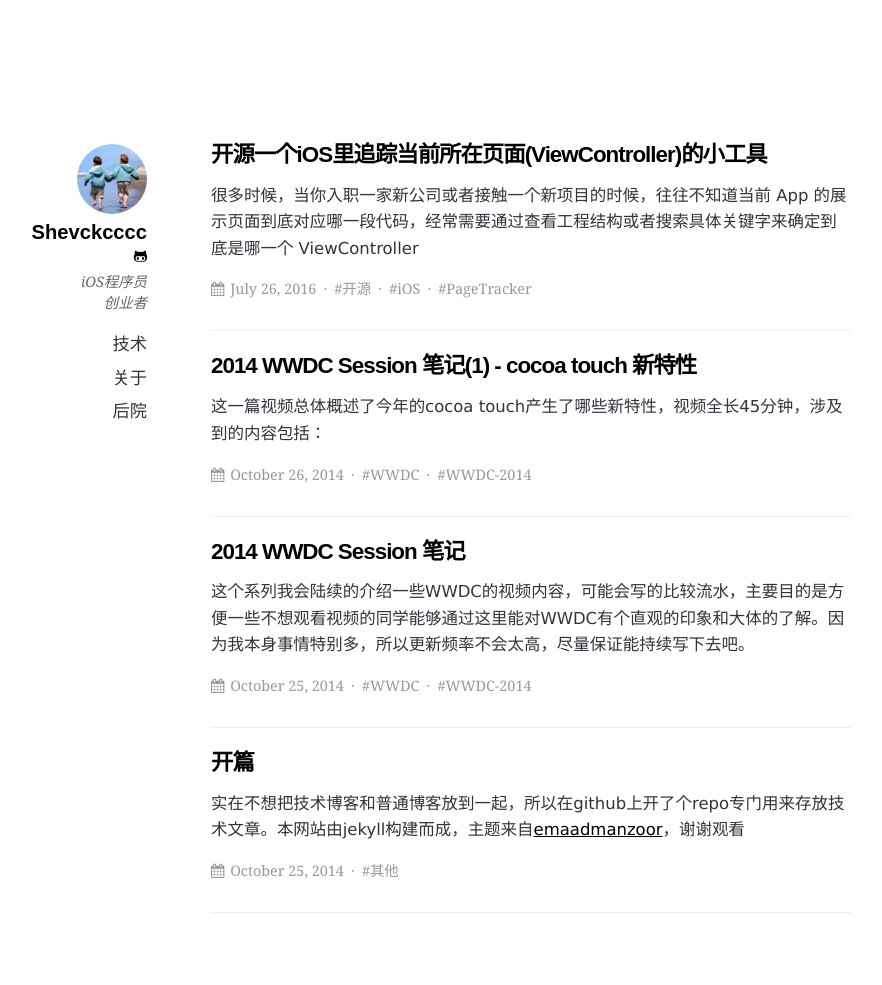
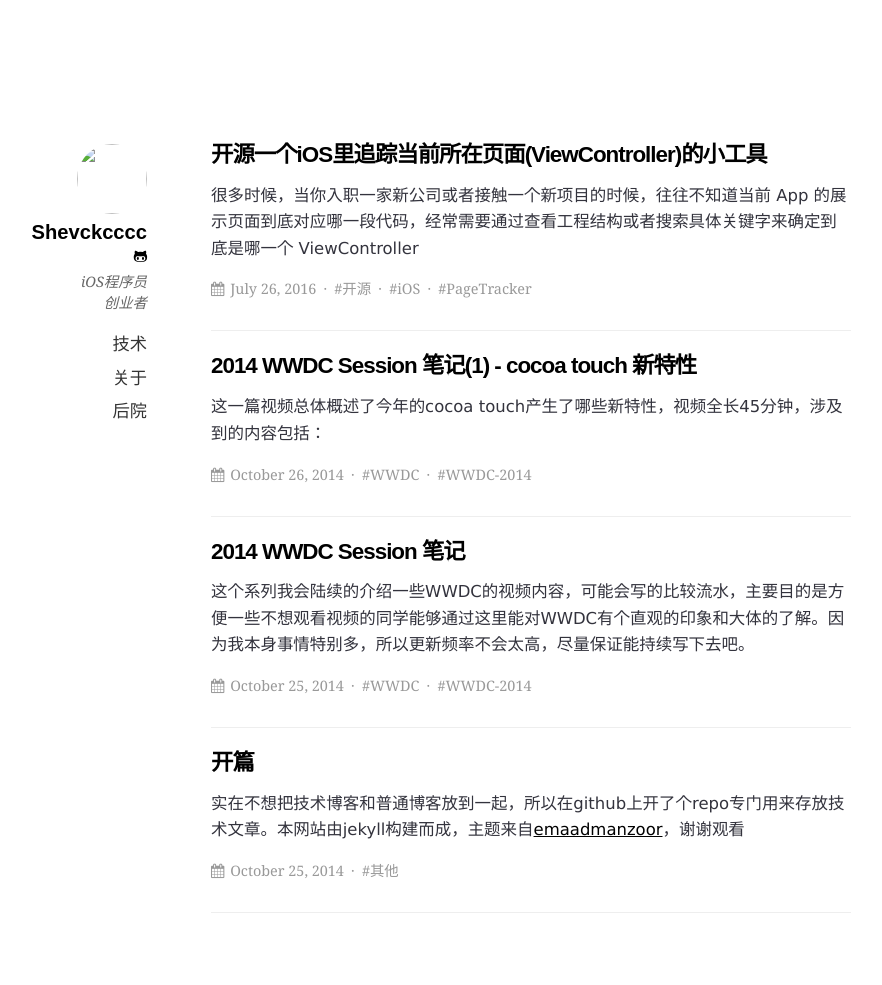
Before and after one commit to Shevckcccc/mysql.im, a Jekyll site: the page built from blog.html, in a window 1280 px wide. Shown: the whole page, without its empty margins (173-1055 px from the left). Built offline with Jekyll 4.4.1, drawn with Linux system fonts in a browser that asks for light colours.

Commit message:
Update _config.yml

```diff
--- a/_config.yml
+++ b/_config.yml
@@ -5,7 +5,7 @@ baseurl: mysql.im/
 
 # Author info
 author_name: Shevckcccc
-author_image_path: /mysql.im/images/author-image.jpeg
+author_image_path: cimages/author-image.jpeg
 author_bio: |
     iOS程序员<br>
     创业者<br>
@@ -21,6 +21,6 @@ kramdown:
   parse_block_html: true
 
 # Site settings
-permalink: /blog/:year/:month/:day/:title/
+permalink: /mysql.im/blog/:year/:month/:day/:title/
 relative_permalinks: false
 highlighter: rouge
```
